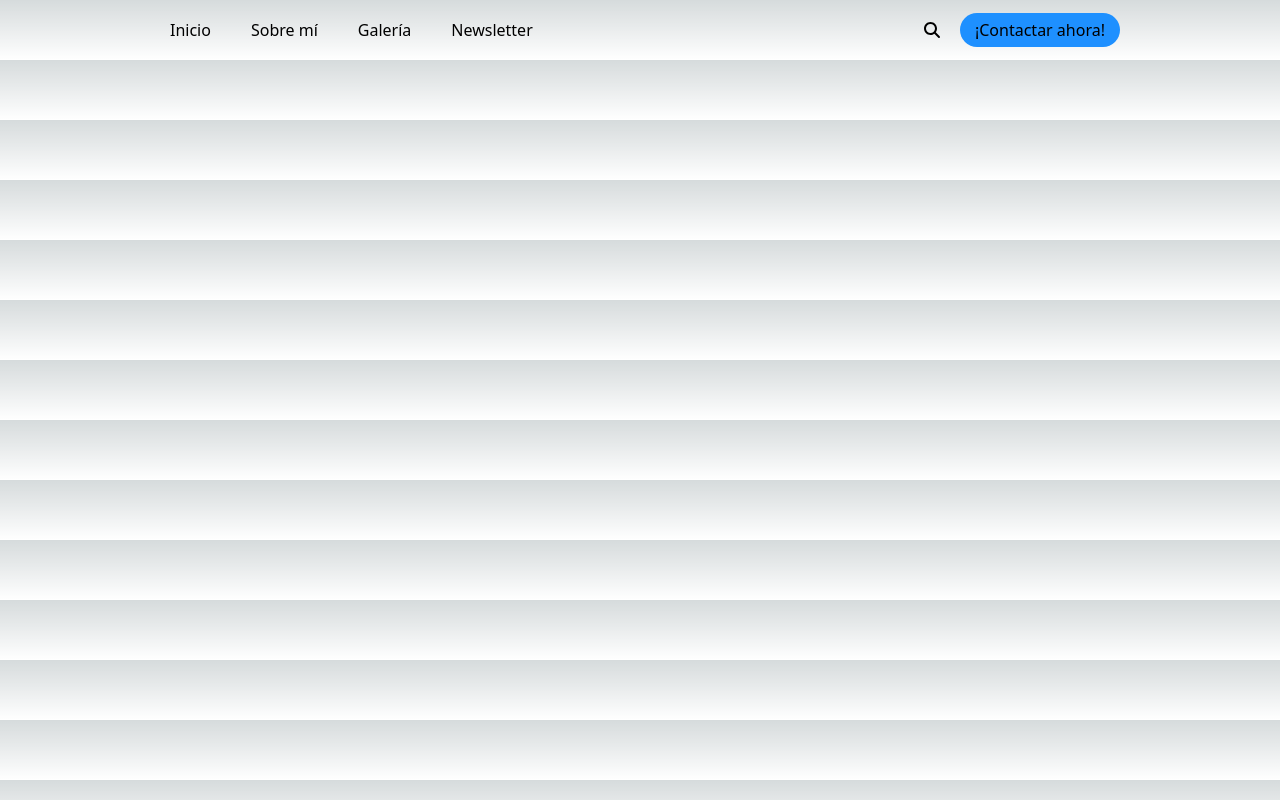
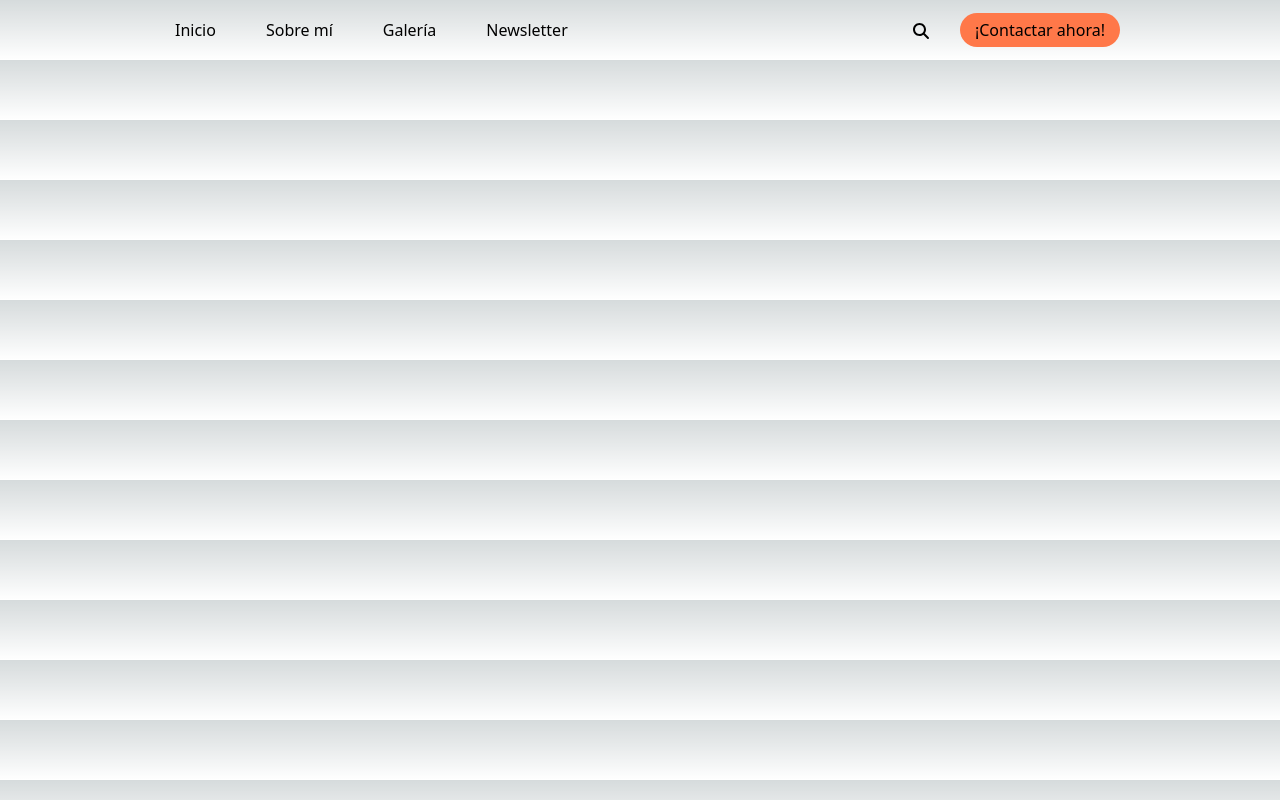
Before and after one commit to sito8943/claudia-blog, a Next.js app: page /components/Navbar/Navbar in a window 1280 px wide. Built offline with nearby package versions, Linux system fonts and the light colour scheme.

Commit message:
using tailwind

```diff
--- a/package.json
+++ b/package.json
@@ -9,10 +9,10 @@
     "lint": "next lint",
     "firebase-deploy": "firebase deploy --only hosting:claudia-blog",
     "firebase-add": "firebase use --add",
-    "init": "firebase init",
+    "init": "firebase init hosting",
     "login": "firebase login",
     "logout": "firebase logout",
-    "enable":"firebase experiments:enable webframeworks"
+    "enable": "firebase experiments:enable webframeworks"
   },
   "dependencies": {
     "@builder.io/partytown": "^0.7.4",
--- a/pages/components/Navbar/Drawer/Drawer.js
+++ b/pages/components/Navbar/Drawer/Drawer.js
@@ -1,4 +1,5 @@
 import React, { useMemo, useCallback, useEffect } from "react";
+import { useRouter } from "next/router";
 
 // @fortawesome
 import { FontAwesomeIcon } from "@fortawesome/react-fontawesome";
@@ -14,6 +15,8 @@ import styles from "../../../../styles/Drawer.module.css";
 import { useLanguage } from "../../../../context/LanguageProvider";
 
 const Drawer = ({ visible, onClose }) => {
+  const router = useRouter();
+
   const { languageState } = useLanguage();
 
   const navbarText = useMemo(() => {
@@ -32,14 +35,22 @@ const Drawer = ({ visible, onClose }) => {
   }, [onResize]);
 
   return (
-    <div className={`${styles.container} ${!visible ? styles.off : ""}`}>
-      <div className={`${styles.drawer} ${!visible ? styles.close : ""}`}>
+    <div className={`${styles.container}  ${!visible ? styles.off : ""}`}>
+      <div
+        className={`${styles.drawer} bg-white ${!visible ? styles.close : ""}`}
+      >
         <button onClick={onClose} className={styles.button}>
           <FontAwesomeIcon icon={faTimes} />
         </button>
 
         {navbarText.Links.map((item) => (
-          <Link className={styles.link} key={item.label} href={item.href}>
+          <Link
+            className={`transition w-100% ease duration-150 hover:bg-orange-700 hover:text-white p-active rounded-20px ${
+              router.asPath === `/${item.href}` ? "bg-orange" : ""
+            }`}
+            key={item.label}
+            href={item.href}
+          >
             {item.label}
           </Link>
         ))}
--- a/pages/components/Navbar/Navbar.js
+++ b/pages/components/Navbar/Navbar.js
@@ -18,9 +18,8 @@ import Drawer from "./Drawer/Drawer";
 
 const Navbar = () => {
   const router = useRouter();
+
   const { languageState } = useLanguage();
-
-  console.log(router);
 
   const navbarText = useMemo(() => {
     return languageState.texts.Navbar;
@@ -36,11 +35,11 @@ const Navbar = () => {
         <button onClick={() => setShowDrawer(true)} className={styles.toggle}>
           <FontAwesomeIcon icon={faBars} />
         </button>
-        <div className={styles.links}>
+        <div className={`${styles.links} flex`}>
           {navbarText.Links.map((item) => (
             <Link
-              className={`${styles.link} ${
-                router.asPath === `/${item.href}` ? styles.active : ""
+              className={`transition ease duration-150 hover:bg-orange-700 hover:text-white p-active rounded-20px ${
+                router.asPath === `/${item.href}` ? "bg-orange" : ""
               }`}
               key={item.label}
               href={item.href}
@@ -52,11 +51,16 @@ const Navbar = () => {
       </div>
 
       <div className={styles.right}>
-        <button onClick={() => setShowSearch(true)} className={styles.search}>
+        <button
+          onClick={() => setShowSearch(true)}
+          className="p-icon rounded-circle w-icon h-icon transition ease duration-150 hover:text-white hover:bg-orange-700"
+        >
           <FontAwesomeIcon icon={faSearch} />
         </button>
         <Link className={styles.contact} href="#contact">
-          <button className={styles.catch}>{navbarText.CatchToAction}</button>
+          <button className="p-active rounded-20px transition ease duration-150 bg-orange hover:text-white hover:bg-orange-700">
+            {navbarText.CatchToAction}
+          </button>
         </Link>
       </div>
     </nav>
--- a/styles/Drawer.module.css
+++ b/styles/Drawer.module.css
@@ -18,7 +18,6 @@
   position: relative;
   flex-direction: column;
   align-items: flex-start;
-  background-color: aliceblue;
   transition: all 700ms ease;
 }
 
@@ -37,5 +36,4 @@
   right: 20px;
   width: 40px;
   height: 40px;
-  color: crimson;
 }
--- a/styles/Navbar.module.css
+++ b/styles/Navbar.module.css
@@ -30,26 +30,11 @@
   justify-content: flex-end;
 }
 
-.link {
-  padding: 0 10px;
-}
-
-.link:hover {
-  color: dodgerblue;
-}
-
 .links {
   gap: 20px;
   width: 100%;
-  display: flex;
   overflow: hidden;
   transition: all 500ms ease;
-}
-
-.catch {
-  padding: 5px 15px;
-  border-radius: 20px;
-  background-color: dodgerblue;
 }
 
 /* sm */
@@ -57,7 +42,7 @@
   .toggle {
     display: flex;
   }
-  .left .link {
+  .links {
     display: none;
   }
 }
@@ -85,9 +70,4 @@
 
 .active {
   border-radius: 25px;
-  background: dodgerblue;
 }
-
-.active:hover {
-  color: black;
-}
--- a/tailwind.config.js
+++ b/tailwind.config.js
@@ -5,7 +5,39 @@ module.exports = {
     "./components/**/*.{js,ts,jsx,tsx}",
   ],
   theme: {
-    extend: {},
+    screens: {
+      xs: "0",
+      sm: "640px",
+      md: "768px",
+      lg: "1024px",
+      xl: "1280px",
+      "2xl": "1536px",
+    },
+    colors: {
+      red: "#ef4444",
+      orange: "#ff7849",
+      "orange-700": "#ea580c",
+      white: "#ffffff",
+      black: "#000000",
+    },
+
+    extend: {
+      borderRadius: {
+        "20px": "20px",
+        circle: "100%",
+      },
+      width: {
+        icon: "35px",
+        "100%": "100%",
+      },
+      height: {
+        icon: "35px",
+      },
+      padding: {
+        icon: "2px 2px 0 0",
+        active: "5px 15px",
+      },
+    },
   },
   plugins: [],
-}
+};
```
Also changed, not shown: firebase.json, 1 other file (tests, documents, lock files or other folders).
